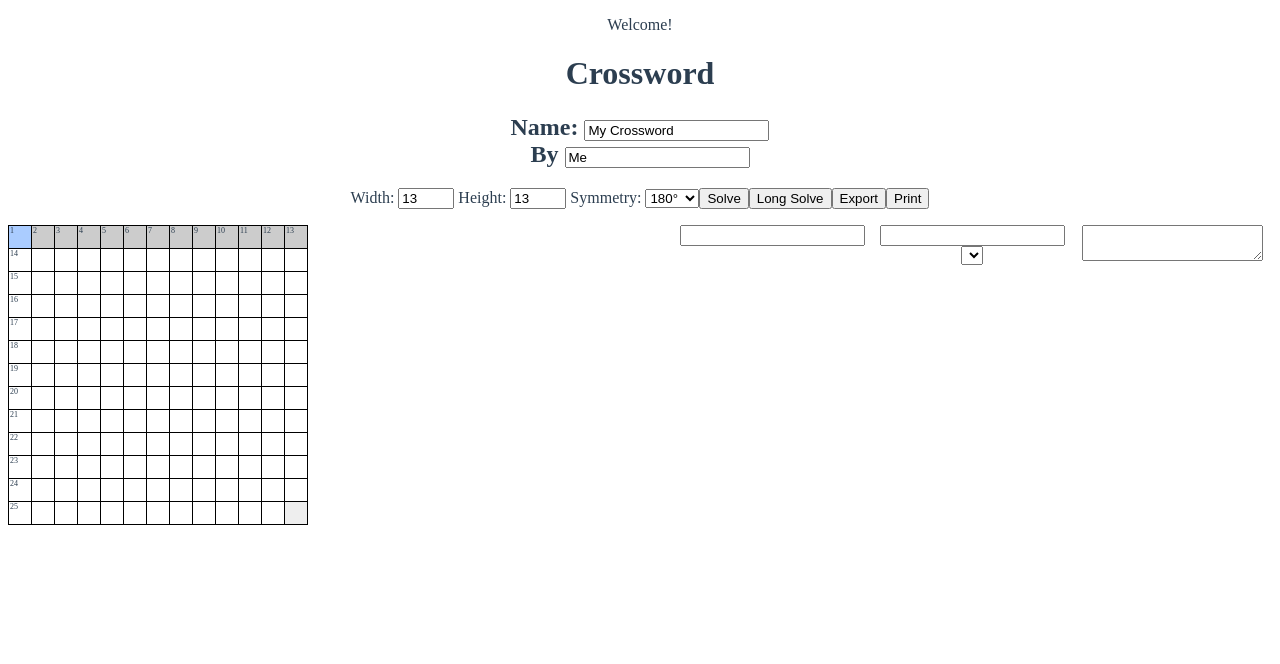
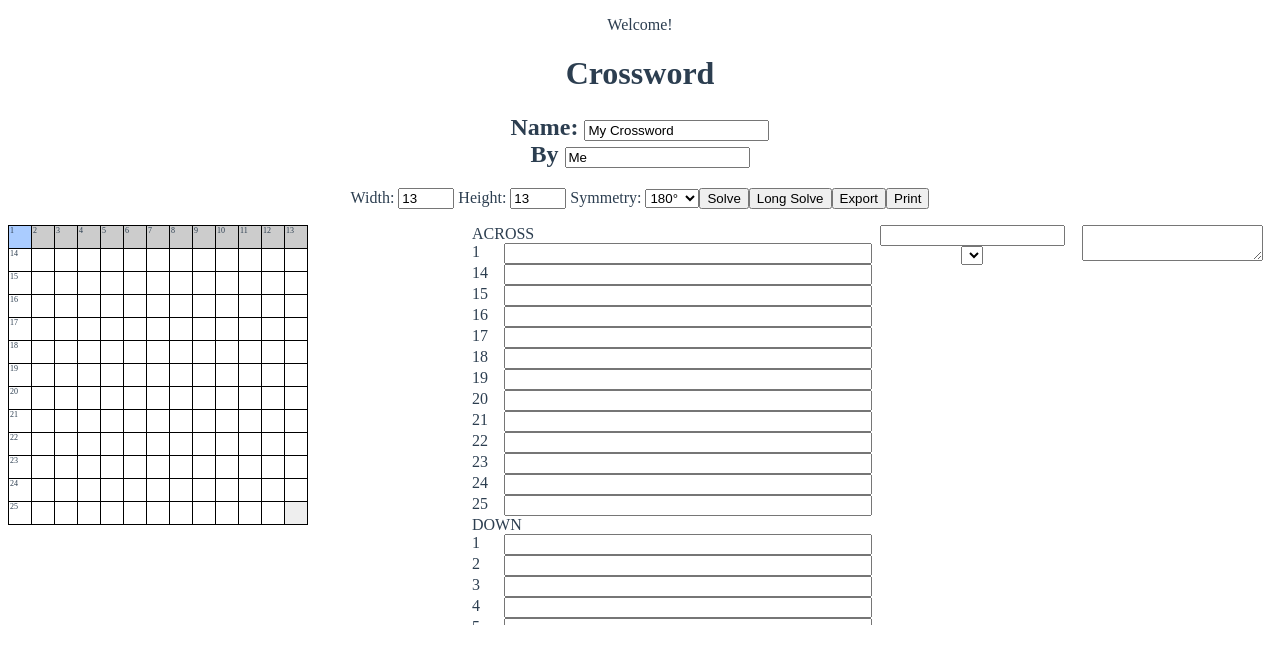
Before and after one commit to ertyseidohl/crossword-fe, a Vue app: page / in a window 1280 px wide. Shown: the top 664 px of the page. Built offline with nearby package versions, Linux system fonts and the light colour scheme.

Commit message:
First pass at clues

```diff
--- a/src/components/Crossword.vue
+++ b/src/components/Crossword.vue
@@ -50,7 +50,18 @@
         </table>
       </div>
       <div class="clueeditor">
-        <input ref="clue" type="text"/>
+        <div v-for="(clues, dir) in sortedClues" v-bind:key="dir" class="clueeditor__type">
+          {{dir}}
+          <div v-for="(clue, i) in clues" v-bind:key="i" class="clue">
+            {{clue.ordinal}}
+            <input
+              class="clue__input"
+              ref="clue"
+              type="text"
+              v-model="clue.text"
+            />
+          </div>
+        </div>
       </div>
       <div class="wordlist">
         <input type="text" ref="exploreword" v-model="exploreWord" v-on:keyup="handleExploreKey($event)" />
@@ -94,7 +105,6 @@ const storage = new Storage()
 
 const HORIZONTAL = 1
 const VERTICAL = 2
-const BOTH = 3
 
 const MAX_SIZE = 21
 const MIN_SIZE = 3
@@ -113,12 +123,24 @@ const isBlankOrDark = (char) => {
   return char === "" || char === DARK
 }
 
-class WordStart {
-  constructor(x, y, ordinal, direction) {
+class Clue {
+  constructor(x, y, ordinal, direction, word, text, isDirty) {
     this.x = x
     this.y = y
     this.ordinal = ordinal
     this.direction = direction
+    this.word = word
+    this.text = text
+    this.isDirty = isDirty
+  }
+
+  isSame(x, y, direction, word) {
+    return (
+      this.x === x &&
+      this.y === y &&
+      this.direction === direction &&
+      this.word === word
+    )
   }
 }
 
@@ -143,7 +165,9 @@ export default {
       saveTimeout: null,
       symmetry: SYMMETRY_180,
       exploreWord: "",
-      wordStarts: {},
+      cellNumbers: {},
+      currentClues: [],
+      historicalClues: [],
     }
   },
   computed: {
@@ -164,15 +188,21 @@ export default {
     disableCells: function () {
       return this.state !== STATE_EDIT
     },
+    sortedClues: function () {
+      return {
+        "ACROSS": this.currentClues.filter(c => c.direction === HORIZONTAL),
+        "DOWN": this.currentClues.filter(c => c.direction === VERTICAL),
+      }
+    },
   },
   created: function() {
     if (this.state === STATE_STARTUP) {
       this.load().then(() => {
+        this.recalculate()
         this.state = STATE_EDIT
       })
       window.addEventListener("keydown", this.handleWindowKey)
     }
-    this.recalculateWordStarts()
   },
   methods: {
     getCellClasses: function(x, y) {
@@ -216,7 +246,7 @@ export default {
       } else{
         this.messages.push("Unknown symmetry: " + this.symmetry)
       }
-      this.recalculateWordStarts()
+      this.recalculate()
       this.triggerSaveTimeout()
     },
     getCell: function (x, y) {
@@ -341,7 +371,7 @@ export default {
           }
         }
       }
-      this.recalculateWordStarts()
+      this.recalculate()
     },
     getEntireCrossword: function () {
       let rows = []
@@ -386,7 +416,7 @@ export default {
       if (this.wordList.length === 0) {
         this.messages.push("No word to select")
       }
-      let [[x, y], _, [dx, dy]] = this.getCurrentWordBounds()
+      let [[x, y], _, [dx, dy]] = this.getWordBounds(this.currX, this.currY)
       for (let char of word.split("")) {
         if (isGhost) {
           this.setGhost(x, y, char)
@@ -477,8 +507,8 @@ export default {
           return
         }
         this.wordListPage = -1
-        this.exploreWord = this.getCurrentWord()
-        this.getCompletions(this.getCurrentWord(), false).then(() => {
+        this.exploreWord = this.getWordAt(this.currX, this.currY, this.moveMode)
+        this.getCompletions(this.exploreWord, false).then(() => {
           this.switchFocus("wordlist")
           if (this.wordList.length) {
             this.fillWithWord(this.wordList[0], true)
@@ -549,13 +579,13 @@ export default {
     isValidCell: function(x, y) {
       return x >= 0 && x < this.width && y >= 0 && y < this.width
     },
-    getCurrentWordBounds: function() {
-      let startX = this.currX
-      let startY = this.currY
-      let endX = this.currX
-      let endY = this.currY
-      const dx = this.moveMode === HORIZONTAL ? 1 : 0
-      const dy = this.moveMode === VERTICAL ? 1 : 0
+    getWordBounds: function(x, y, direction) {
+      let startX = x
+      let startY = y
+      let endX = x
+      let endY = y
+      const dx = direction === HORIZONTAL ? 1 : 0
+      const dy = direction === VERTICAL ? 1 : 0
       while(this.getCell(startX - dx, startY - dy) !== DARK
         && this.isValidCell(startX - dx, startY - dy)) {
         startX -= dx
@@ -568,19 +598,19 @@ export default {
       }
       return [[startX, startY], [endX, endY], [dx, dy]]
     },
-    getCurrentWord: function() {
-      const [[startX, startY], [endX, endY], [dx, dy]] = this.getCurrentWordBounds()
-      let x = startX
-      let y = startY
+    getWordAt: function(x, y, direction) {
+      const [[startX, startY], [endX, endY], [dx, dy]] = this.getWordBounds(x, y, direction)
+      let currX = startX
+      let currY = startY
       const letters = []
-      while (x !== endX || y !== endY) {
-        const letter = this.getCell(x, y)
+      while (currX !== endX || currY !== endY) {
+        const letter = this.getCell(currX, currY)
         letters.push(letter === "" ? "." : letter)
-        x += dx
-        y += dy
+        currX += dx
+        currY += dy
       }
       // Grab the last one
-      const letter = this.getCell(x, y)
+      const letter = this.getCell(currX, currY)
       letters.push(letter === "" ? "." : letter)
       return letters.join("")
     },
@@ -595,33 +625,65 @@ export default {
       this.getCompletions(this.exploreWord, false)
       this.switchFocus("wordlist")
     },
-    recalculateWordStarts: function() {
-      this.wordStarts = {}
-      let wordNumber = 1
+    recalculate: function() {
+      this.currentClues = []
+      this.cellNumbers = {}
+      let cellNumber = 1
+      console.log("------")
       for (let y = 0; y < this.height; y++) {
         for (let x = 0; x < this.width; x++) {
-          if (this.getCell(x, y) === DARK ) {
+          if (this.getCell(x, y) === DARK) {
             continue
           }
           const isHorizontal = x === 0 || this.getCell(x - 1, y) === DARK
           const isVertical = y === 0 || this.getCell(x, y - 1) === DARK
-          if (isHorizontal && isVertical) {
-            this.wordStarts[x + "," + y] = new WordStart(x, y, wordNumber, BOTH)
-          } else if (isHorizontal) {
-            this.wordStarts[x + "," + y] = new WordStart(x, y, wordNumber, HORIZONTAL)
-          } else if (isVertical) {
-            this.wordStarts[x + "," + y] = new WordStart(x, y, wordNumber, VERTICAL)
+          if (isHorizontal) {
+            const horizontalWord = this.getWordAt(x, y, HORIZONTAL)
+            const existingClue = this.findExistingClue(x, y, HORIZONTAL, horizontalWord)
+            if (existingClue) {
+              existingClue.ordinal = cellNumber
+              this.currentClues.push(existingClue)
+            } else {
+              const clue = new Clue(x, y, cellNumber, HORIZONTAL, horizontalWord, "", true)
+              this.currentClues.push(clue)
+              this.addHistoricalClue(clue)
+            }
           }
-
+          if (isVertical) {
+            const verticalWord = this.getWordAt(x, y, VERTICAL)
+            const existingClue = this.findExistingClue(x, y, VERTICAL, verticalWord)
+            if (existingClue) {
+              existingClue.ordinal = cellNumber
+              this.currentClues.push(existingClue)
+            } else {
+              const clue = new Clue(x, y, cellNumber, VERTICAL, verticalWord, "", true)
+              this.currentClues.push(clue)
+              this.addHistoricalClue(clue)
+            }
+          }
           if (isHorizontal || isVertical) {
-            wordNumber ++
+            this.cellNumbers[x + "," + y] = cellNumber
+            cellNumber ++
           }
         }
       }
     },
+    addHistoricalClue: function(clue) {
+      const key = clue.x + "," + clue.y + "," + clue.direction
+      if (!this.historicalClues[key]) {
+        this.historicalClues[key] = []
+      }
+      this.historicalClues[key].push(clue)
+    },
+    findExistingClue: function(x, y, direction, word){
+      const key = x + "," + y + "," + direction
+      if (!this.historicalClues[key]) {
+        return null
+      }
+      return this.historicalClues[key].find(c => c.isSame(x, y, direction, word))
+    },
     getCellNumber: function(x, y) {
-      const start = this.wordStarts[x + "," + y]
-      return start ? start.ordinal : ""
+      return this.cellNumbers[x + "," + y] || ""
     },
     exportCrossword: function() {
       this.save().then(() => {
@@ -644,7 +706,7 @@ td {
 
 .editor {
   display: grid;
-  grid-template-columns: auto 200px 200px 200px;
+  grid-template-columns: auto 400px 200px 200px;
   margin: 0 auto;
 }
 
@@ -724,6 +786,20 @@ td {
   display: none;
 }
 
+.clueeditor {
+  overflow-x: scroll;
+  height: 400px;
+}
+
+.clueeditor__type {
+  text-align: left;
+}
+
+.clue {
+  display: grid;
+  grid-template-columns: 2rem auto;
+}
+
 @media print {
   .cell__input, .cell__input:focus {
     background-color: white;
```
